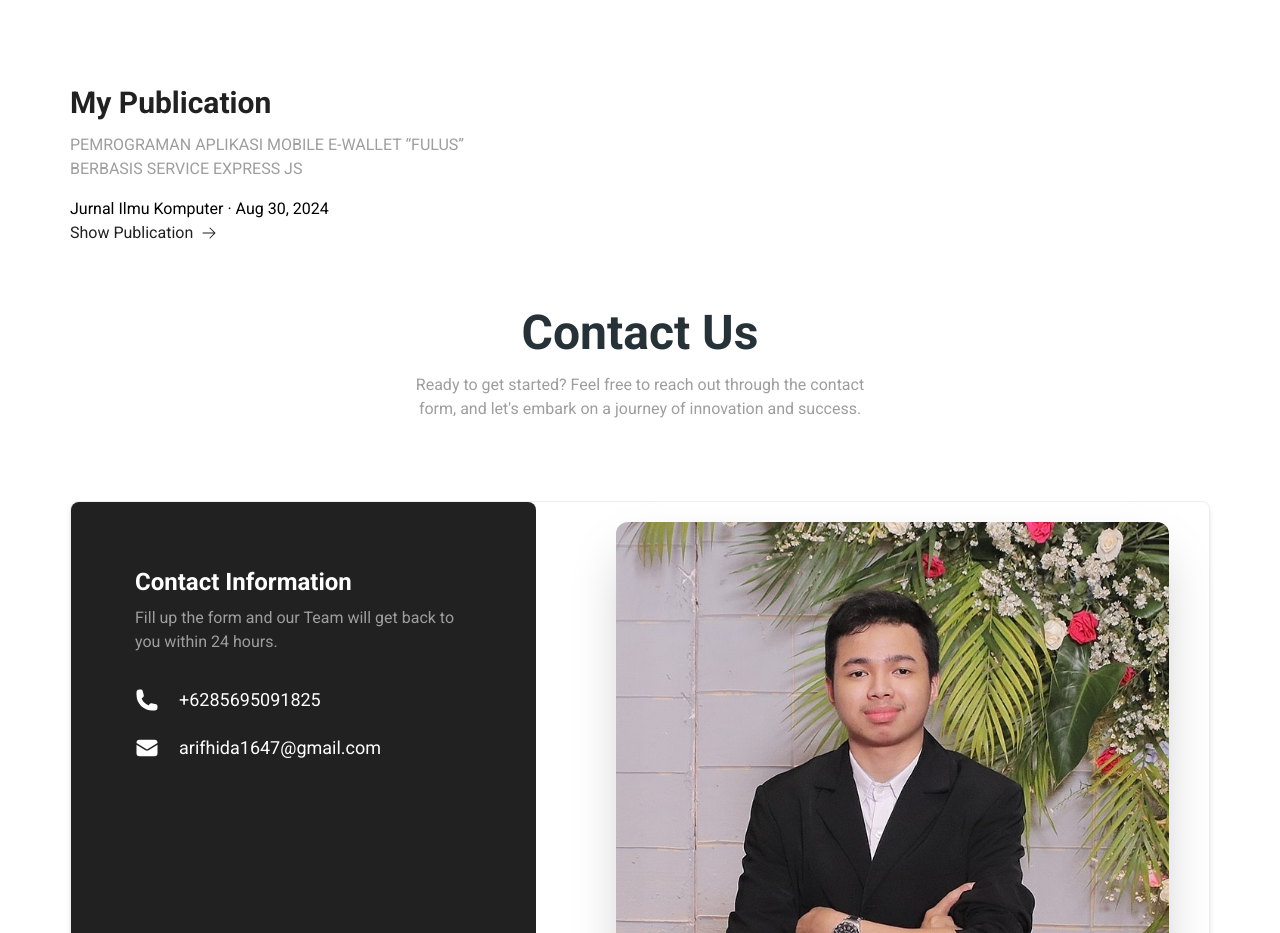
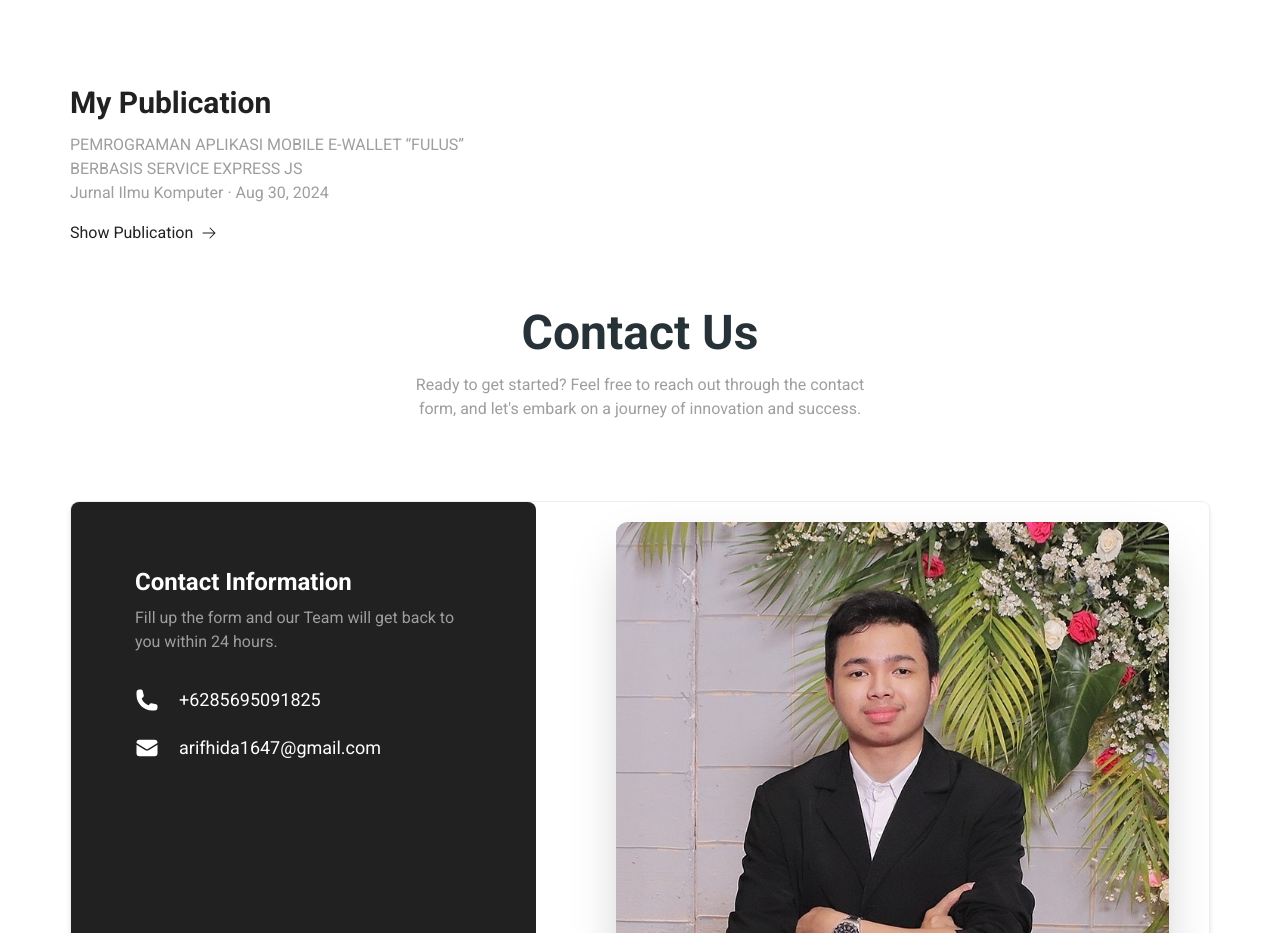
Before and after one commit to arifhida1647/portofolio-nextjs-v2, a Next.js app: page / in a window 1280 px wide. Shown: the part 3840-4773 px from the top of the page. Built offline with nearby package versions, Linux system fonts and the light colour scheme.

Commit message:
update 19/01/2025 05:41

```diff
--- a/src/app/article.tsx
+++ b/src/app/article.tsx
@@ -13,9 +13,9 @@ export function Article() {
                 <div className="col-span-1">
                     <h2 className="text-3xl font-bold text-gray-900">My Publication</h2>
                     <p className="mt-3 mb-4 w-9/12 text-base text-gray-500">
-                         PEMROGRAMAN APLIKASI MOBILE E-WALLET “FULUS” BERBASIS SERVICE EXPRESS JS
+                         PEMROGRAMAN APLIKASI MOBILE E-WALLET “FULUS” BERBASIS SERVICE EXPRESS JS <br />
+                         Jurnal Ilmu Komputer · Aug 30, 2024
                     </p>
-                    <p>Jurnal Ilmu Komputer · Aug 30, 2024</p>
                     <a
                         href="https://ejournal.upnvj.ac.id/informatik/article/view/8156"
                         className="inline-flex items-center gap-2 text-gray-900 hover:text-gray-700"
```
